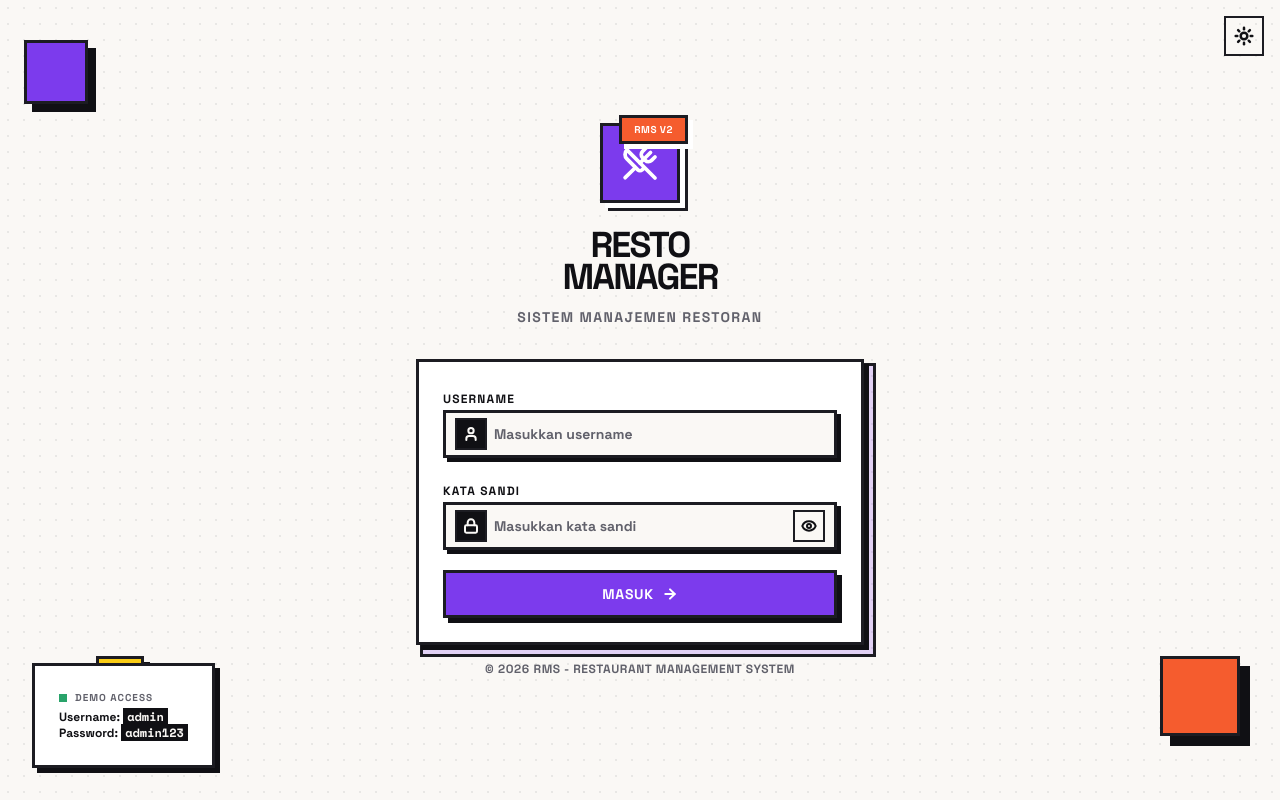
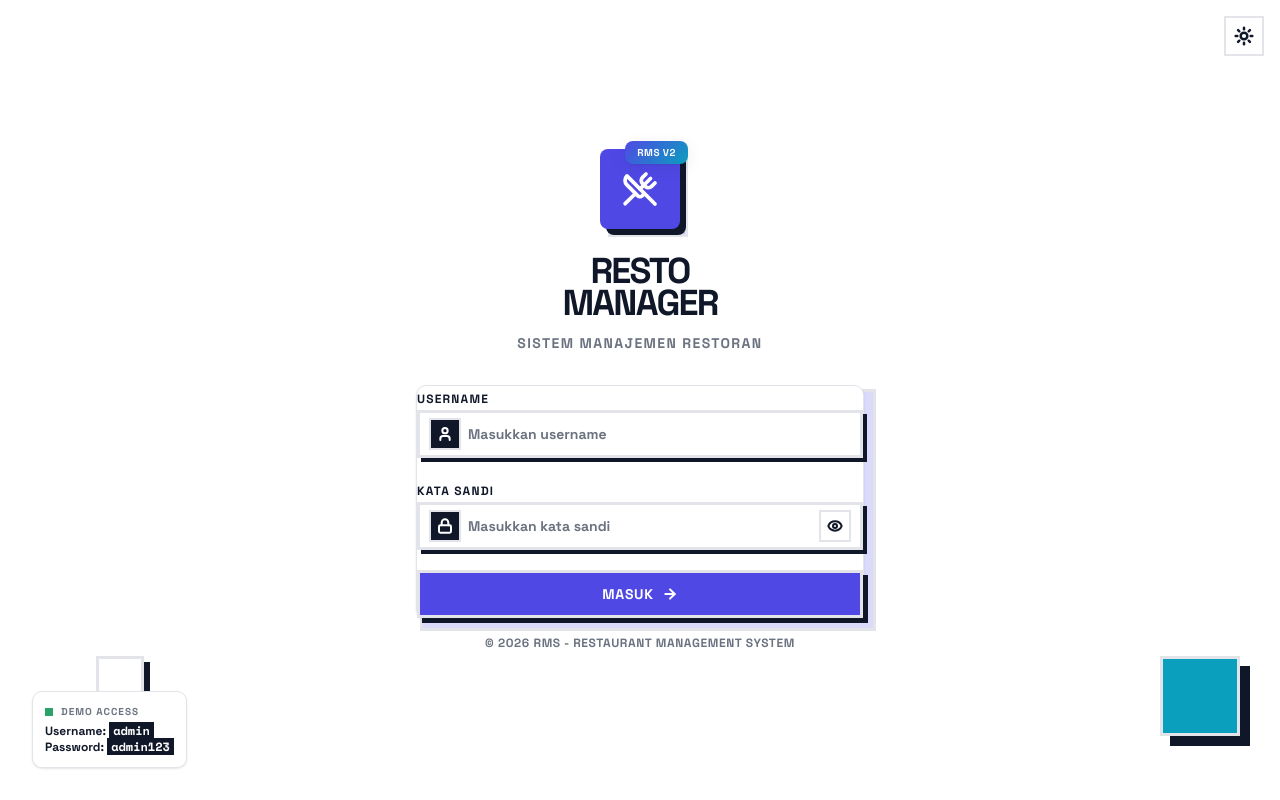
Before and after one commit to crizt0495/restaurant, a Next.js app: page /login in a window 1280 px wide. Built offline with nearby package versions, Linux system fonts and the light colour scheme.

Commit message:
style(core): premium page-header component + suffix premium on all stat inline classes; premium table wrapper + reports/settings card upgrade

```diff
--- a/src/app/globals.css
+++ b/src/app/globals.css
@@ -3,80 +3,71 @@
 @custom-variant dark (&:is(.dark *));
 
 :root {
-  --background: 40 33% 97%;
-  --foreground: 240 10% 7%;
+  --background: 0 0% 100%;
+  --foreground: 222 47% 11%;
   --card: 0 0% 100%;
-  --card-foreground: 240 10% 7%;
+  --card-foreground: 222 47% 11%;
   --popover: 0 0% 100%;
-  --popover-foreground: 240 10% 7%;
-  --primary: 262 83% 58%;
+  --popover-foreground: 222 47% 11%;
+  --primary: 243 75% 59%;
   --primary-foreground: 0 0% 100%;
-  --secondary: 160 51% 32%;
+  --secondary: 220 14% 47%;
   --secondary-foreground: 0 0% 100%;
-  --muted: 40 15% 93%;
-  --muted-foreground: 240 5% 40%;
-  --accent: 14 91% 57%;
+  --muted: 220 14% 96%;
+  --muted-foreground: 220 9% 46%;
+  --accent: 190 90% 39%;
   --accent-foreground: 0 0% 100%;
-  --destructive: 0 84% 60%;
+  --destructive: 0 72% 51%;
   --destructive-foreground: 0 0% 100%;
   --success: 152 60% 40%;
   --success-foreground: 0 0% 100%;
-  --warning: 38 92% 50%;
-  --warning-foreground: 240 10% 7%;
-  --info: 210 100% 48%;
+  --warning: 38 92% 45%;
+  --warning-foreground: 0 0% 100%;
+  --info: 213 100% 50%;
   --info-foreground: 0 0% 100%;
-  --border: 240 10% 12%;
-  --input: 0 0% 100%;
-  --ring: 262 83% 58%;
-  --radius: 0rem;
-  --brutal-shadow: 5px 5px 0 0;
-  --brutal-shadow-sm: 3px 3px 0 0;
-  --brutal-shadow-lg: 8px 8px 0 0;
-  --brutal-shadow-xl: 12px 12px 0 0;
-  --brutal-ink: 240 10% 12%;
-  --brutal-yellow: 48 96% 53%;
-  --brutal-pink: 330 81% 60%;
-  --brutal-blue: 210 100% 48%;
-  --brutal-green: 152 60% 40%;
-  --brutal-orange: 14 91% 57%;
-  --brutal-purple: 262 83% 58%;
-  --brutal-lime: 84 60% 42%;
+  --border: 220 14% 90%;
+  --input: 220 14% 90%;
+  --ring: 243 75% 59%;
+  --radius: 0.5rem;
+  --shadow-color: 222 47% 11% / 0.08;
+  --shadow-color-sm: 222 47% 11% / 0.06;
+  --shadow: 0 1px 2px 0 hsl(var(--shadow-color-sm)), 0 4px 16px 0 hsl(var(--shadow-color));
+  --shadow-sm: 0 1px 3px 0 hsl(var(--shadow-color-sm)), 0 1px 2px 0 hsl(var(--shadow-color-sm));
+  --shadow-lg: 0 10px 30px -5px hsl(var(--shadow-color)), 0 4px 10px -6px hsl(var(--shadow-color-sm));
+  --shadow-lg-hover: 0 16px 40px -8px hsl(var(--shadow-color)), 0 6px 14px -8px hsl(var(--shadow-color-sm));
   --font-sans: var(--font-space-grotesk), ui-sans-serif, system-ui, sans-serif;
   --font-mono: var(--font-space-mono), ui-monospace, monospace;
   --font-display: var(--font-space-grotesk), ui-sans-serif, system-ui, sans-serif;
 }
 
 .dark {
-  --background: 245 15% 9%;
-  --foreground: 40 20% 95%;
-  --card: 245 12% 13%;
-  --card-foreground: 40 20% 95%;
-  --popover: 245 12% 13%;
-  --popover-foreground: 40 20% 95%;
-  --primary: 262 83% 65%;
-  --primary-foreground: 245 15% 9%;
-  --secondary: 160 51% 42%;
-  --secondary-foreground: 245 15% 9%;
-  --muted: 245 12% 18%;
-  --muted-foreground: 240 5% 65%;
-  --accent: 14 91% 62%;
-  --accent-foreground: 245 15% 9%;
-  --destructive: 0 84% 65%;
+  --background: 224 28% 9%;
+  --foreground: 210 30% 96%;
+  --card: 224 26% 12%;
+  --card-foreground: 210 30% 96%;
+  --popover: 224 26% 12%;
+  --popover-foreground: 210 30% 96%;
+  --primary: 243 82% 66%;
+  --primary-foreground: 0 0% 100%;
+  --secondary: 220 12% 40%;
+  --secondary-foreground: 0 0% 100%;
+  --muted: 224 22% 18%;
+  --muted-foreground: 220 12% 68%;
+  --accent: 190 70% 42%;
+  --accent-foreground: 0 0% 100%;
+  --destructive: 0 70% 55%;
   --destructive-foreground: 0 0% 100%;
-  --success: 152 60% 50%;
-  --success-foreground: 245 15% 9%;
-  --warning: 38 92% 58%;
-  --warning-foreground: 245 15% 9%;
-  --info: 210 100% 55%;
+  --success: 152 60% 44%;
+  --success-foreground: 0 0% 100%;
+  --warning: 38 92% 52%;
+  --warning-foreground: 0 0% 8%;
+  --info: 213 100% 56%;
   --info-foreground: 0 0% 100%;
-  --border: 240 8% 25%;
-  --input: 245 12% 13%;
-  --ring: 262 83% 65%;
-  --brutal-shadow: 5px 5px 0 0 hsl(262 83% 65%);
-  --brutal-shadow-sm: 3px 3px 0 0 hsl(262 83% 65%);
-  --brutal-shadow-lg: 8px 8px 0 0 hsl(262 83% 65%);
-  --brutal-shadow-xl: 12px 12px 0 0 hsl(262 83% 65%);
-  --brutal-ink: 40 20% 95%;
+  --border: 224 22% 22%;
+  --input: 224 22% 20%;
+  --ring: 243 82% 66%;
+  --shadow-color: 220 20% 3% / 0.5;
+  --shadow-color-sm: 220 20% 3% / 0.3;
 }
 
 @theme inline {
@@ -106,24 +97,17 @@
   --color-input: hsl(var(--input));
   --color-ring: hsl(var(--ring));
   --color-chart-1: hsl(var(--primary));
-  --color-chart-2: hsl(var(--secondary));
-  --color-chart-3: hsl(var(--accent));
-  --color-chart-4: hsl(var(--destructive));
-  --color-chart-5: hsl(var(--info));
-  --font-sans: var(--font-space-grotesk), ui-sans-serif, system-ui, sans-serif;
-  --font-mono: var(--font-space-mono), ui-monospace, monospace;
-  --font-display: var(--font-space-grotesk), ui-sans-serif, system-ui, sans-serif;
-  --radius-sm: 0rem;
-  --radius-md: 0rem;
-  --radius-lg: 0rem;
-  --radius-xl: 0rem;
-  --color-brutal-yellow: hsl(var(--brutal-yellow));
-  --color-brutal-pink: hsl(var(--brutal-pink));
-  --color-brutal-blue: hsl(var(--brutal-blue));
-  --color-brutal-green: hsl(var(--brutal-green));
-  --color-brutal-orange: hsl(var(--brutal-orange));
-  --color-brutal-purple: hsl(var(--brutal-purple));
-  --color-brutal-lime: hsl(var(--brutal-lime));
+  --color-chart-2: hsl(var(--accent));
+  --color-chart-3: hsl(var(--success));
+  --color-chart-4: hsl(var(--warning));
+  --color-chart-5: hsl(var(--destructive));
+  --font-sans: var(--font-sans);
+  --font-mono: var(--font-mono);
+  --font-display: var(--font-display);
+  --radius-sm: 0.375rem;
+  --radius-md: 0.5rem;
+  --radius-lg: 0.625rem;
+  --radius-xl: 0.75rem;
 }
 
 * {
@@ -134,6 +118,8 @@ body {
   background-color: hsl(var(--background));
   color: hsl(var(--foreground));
   font-family: var(--font-sans);
+  -webkit-font-smoothing: antialiased;
+  text-rendering: optimizeLegibility;
 }
 
 @layer base {
@@ -145,49 +131,34 @@ body {
   }
   h1, h2, h3, h4, h5, h6 {
     font-family: var(--font-display);
-    font-weight: 700;
+    font-weight: 650;
     letter-spacing: -0.02em;
   }
-
   ::selection {
-    background-color: hsl(var(--primary));
-    color: hsl(var(--primary-foreground));
+    background-color: hsl(var(--primary) / 0.16);
+    color: hsl(var(--foreground));
   }
 }
 
+/* Scrollbar halus premium */
 ::-webkit-scrollbar {
-  width: 12px;
-  height: 12px;
+  width: 10px;
+  height: 10px;
 }
-
 ::-webkit-scrollbar-track {
   background: hsl(var(--muted));
-  border-left: 2px solid hsl(var(--border));
 }
-
 ::-webkit-scrollbar-thumb {
-  background: hsl(var(--foreground));
-  border: 2px solid hsl(var(--border));
+  background: hsl(var(--secondary) / 0.4);
+  border: 2px solid hsl(var(--muted));
+  border-radius: 9999px;
 }
-
 ::-webkit-scrollbar-thumb:hover {
-  background: hsl(var(--primary));
+  background: hsl(var(--secondary));
 }
-
 * {
   scrollbar-width: thin;
-  scrollbar-color: hsl(var(--foreground)) hsl(var(--muted));
-}
-
-@media print {
-  aside, header, nav, .no-print { display: none !important; }
-  main { padding: 0 !important; }
-  body { background: #fff; }
-  .receipt-print {
-    max-width: 100% !important;
-    box-shadow: none !important;
-    border: none !important;
-  }
+  scrollbar-color: hsl(var(--secondary) / 0.5) hsl(var(--muted));
 }
 
 @layer utilities {
@@ -195,293 +166,176 @@ body {
     font-family: var(--font-mono), ui-monospace, monospace;
   }
 
-  .brutal {
-    border: 3px solid hsl(var(--brutal-ink));
-    box-shadow: var(--brutal-shadow);
+  /* --- Modern minimal premium primitives (nama untuk kompatibilitas, isi premium) --- */
+  .brutal-card {
+    background-color: hsl(var(--card));
+    border: 1px solid hsl(var(--border));
+    border-radius: var(--radius-lg);
+    box-shadow: var(--shadow-sm);
+  }
+
+  .brutal-card-lg {
+    background-color: hsl(var(--card));
+    border: 1px solid hsl(var(--border));
+    border-radius: var(--radius-xl);
+    box-shadow: var(--shadow);
   }
 
   .brutal-sm {
-    border: 2px solid hsl(var(--brutal-ink));
-    box-shadow: var(--brutal-shadow-sm);
+    border-radius: var(--radius-md);
+  }
+
+  .brutal {
+    border-radius: var(--radius-md);
   }
 
   .brutal-lg {
-    border: 3px solid hsl(var(--brutal-ink));
-    box-shadow: var(--brutal-shadow-lg);
+    border-radius: var(--radius-lg);
   }
 
-  .brutal-xl {
-    border: 3px solid hsl(var(--brutal-ink));
-    box-shadow: var(--brutal-shadow-xl);
+  .brutal-hover {
+    transition: transform 140ms cubic-bezier(0.2, 0.8, 0.2, 1), box-shadow 140ms cubic-bezier(0.2, 0.8, 0.2, 1);
+  }
+  .brutal-hover:hover {
+    transform: translateY(-2px);
+    box-shadow: var(--shadow-lg);
+  }
+  .brutal-hover:active {
+    transform: translateY(0);
   }
 
-  .brutal-flat {
-    border: 3px solid hsl(var(--brutal-ink));
-    box-shadow: none;
+  .brutal-active:active {
+    transform: translateY(1px);
   }
 
   .brutal-shadow {
-    box-shadow: var(--brutal-shadow);
+    box-shadow: var(--shadow);
+  }
+  .brutal-shadow-sm {
+    box-shadow: var(--shadow-sm);
+  }
+  .brutal-shadow-lg {
+    box-shadow: var(--shadow-lg);
   }
 
-  .brutal-shadow-sm {
-    box-shadow: var(--brutal-shadow-sm);
+  .brutal-tag {
+    display: inline-flex;
+    align-items: center;
+    gap: 0.375rem;
+    padding: 0.25rem 0.625rem;
+    border-radius: 9999px;
+    background: hsl(var(--primary) / 0.08);
+    color: hsl(var(--primary));
+    font-size: 0.72rem;
+    font-weight: 700;
+    letter-spacing: 0.02em;
+    border: 1px solid hsl(var(--primary) / 0.15);
   }
 
-  .brutal-shadow-lg {
-    box-shadow: var(--brutal-shadow-lg);
-  }
-
-  .brutal-shadow-xl {
-    box-shadow: var(--brutal-shadow-xl);
+  .brutal-badge {
+    border-radius: 9999px;
   }
 
   .brutal-primary {
     background-color: hsl(var(--primary));
     color: hsl(var(--primary-foreground));
-    border: 3px solid hsl(var(--brutal-ink));
-    box-shadow: var(--brutal-shadow);
-  }
-
-  .brutal-secondary {
-    background-color: hsl(var(--secondary));
-    color: hsl(var(--secondary-foreground));
-    border: 3px solid hsl(var(--brutal-ink));
-    box-shadow: var(--brutal-shadow);
+    border-radius: var(--radius-md);
   }
 
   .brutal-accent {
-    background-color: hsl(var(--accent));
-    color: hsl(var(--accent-foreground));
-    border: 3px solid hsl(var(--brutal-ink));
-    box-shadow: var(--brutal-shadow);
-  }
-
-  .brutal-destructive {
-    background-color: hsl(var(--destructive));
-    color: hsl(var(--destructive-foreground));
-    border: 3px solid hsl(var(--brutal-ink));
-    box-shadow: var(--brutal-shadow);
-  }
-
-  .brutal-success {
-    background-color: hsl(var(--success));
-    color: hsl(var(--success-foreground));
-    border: 3px solid hsl(var(--brutal-ink));
-    box-shadow: var(--brutal-shadow);
-  }
-
-  .brutal-hover {
-    transition: transform 100ms ease, box-shadow 100ms ease;
-  }
-
-  .brutal-hover:hover {
-    transform: translate(-2px, -2px);
-    box-shadow: 7px 7px 0 0 hsl(var(--brutal-ink));
-  }
-
-  .brutal-active:active {
-    transform: translate(3px, 3px);
-    box-shadow: 0 0 0 0 hsl(var(--brutal-ink));
-  }
-
-  .brutal-tag {
-    border: 2px solid hsl(var(--brutal-ink));
-    box-shadow: 2px 2px 0 0 hsl(var(--brutal-ink));
-    font-family: var(--font-mono), ui-monospace, monospace;
-    font-size: 0.75rem;
-    font-weight: 700;
-    text-transform: uppercase;
-    letter-spacing: 0.05em;
-  }
-
-  .brutal-input {
-    border: 3px solid hsl(var(--brutal-ink)) !important;
-    box-shadow: 4px 4px 0 0 hsl(var(--brutal-ink));
-    font-family: var(--font-sans);
-    font-weight: 500;
-  }
-
-  .brutal-input:focus {
-    box-shadow: 4px 4px 0 0 hsl(var(--primary));
-    border-color: hsl(var(--primary)) !important;
-    outline: none;
-  }
-
-  .brutal-table {
-    border: 3px solid hsl(var(--brutal-ink));
-  }
-
-  .brutal-table th {
-    background-color: hsl(var(--brutal-ink));
-    color: hsl(0 0% 100%);
-    font-family: var(--font-mono), ui-monospace, monospace;
-    font-size: 0.75rem;
-    font-weight: 700;
-    text-transform: uppercase;
-    letter-spacing: 0.1em;
-    padding: 0.75rem 1rem;
-    text-align: left;
-  }
-
-  .brutal-table td {
-    padding: 0.75rem 1rem;
-    border-top: 2px solid hsl(var(--brutal-ink));
-    font-weight: 500;
-  }
-
-  .brutal-table tr:hover td {
-    background-color: hsl(var(--primary) / 0.06);
-  }
-
-  .brutal-card {
-    background-color: hsl(var(--card));
-    border: 3px solid hsl(var(--brutal-ink));
-    box-shadow: var(--brutal-shadow);
-    padding: 1.5rem;
-  }
-
-  .brutal-card-lg {
-    background-color: hsl(var(--card));
-    border: 3px solid hsl(var(--brutal-ink));
-    box-shadow: var(--brutal-shadow-lg);
-    padding: 2rem;
+    background: linear-gradient(135deg, hsl(var(--primary)), hsl(var(--accent)));
+    color: hsl(var(--primary-foreground));
+    border-radius: var(--radius-md);
+    box-shadow: var(--shadow);
   }
 
   .brutal-section {
-    background-color: hsl(var(--card));
-    border: 3px solid hsl(var(--brutal-ink));
-    box-shadow: var(--brutal-shadow);
+    border-radius: var(--radius-lg);
+    background: hsl(var(--card));
+    border: 1px solid hsl(var(--border));
+    box-shadow: var(--shadow-sm);
   }
 
-  .brutal-badge {
-    display: inline-flex;
-    align-items: center;
-    padding: 0.25rem 0.75rem;
-    border: 2px solid hsl(var(--brutal-ink));
-    box-shadow: 2px 2px 0 0 hsl(var(--brutal-ink));
-    font-family: var(--font-mono), ui-monospace, monospace;
-    font-size: 0.75rem;
-    font-weight: 700;
-    text-transform: uppercase;
-    letter-spacing: 0.05em;
-    line-height: 1;
+  .brutal-stripe, .brutal-dots, .brutal-grid {
+    background: transparent;
   }
 
-  .brutal-divider {
-    border: none;
-    border-top: 3px solid hsl(var(--brutal-ink));
-    margin: 1.5rem 0;
+  /* --- Entri animasi halus premium --- */
+  .animate-brutal-pop {
+    animation: premium-pop 240ms cubic-bezier(0.2, 0.8, 0.2, 1);
   }
-
-  .brutal-stripe {
-    background-image: repeating-linear-gradient(
-      -45deg,
-      transparent,
-      transparent 10px,
-      hsl(var(--brutal-ink) / 0.04) 10px,
-      hsl(var(--brutal-ink) / 0.04) 20px
-    );
-  }
-
-  .brutal-dots {
-    background-image: radial-gradient(
-      circle,
-      hsl(var(--brutal-ink) / 0.08) 1px,
-      transparent 1px
-    );
-    background-size: 16px 16px;
-  }
-
-  .brutal-grid {
-    background-image:
-      linear-gradient(hsl(var(--brutal-ink) / 0.05) 1px, transparent 1px),
-      linear-gradient(90deg, hsl(var(--brutal-ink) / 0.05) 1px, transparent 1px);
-    background-size: 20px 20px;
-  }
-
-  .neo-gradient {
-    background: linear-gradient(135deg, hsl(var(--primary)) 0%, hsl(var(--accent)) 100%);
-    border: 3px solid hsl(var(--brutal-ink));
-    box-shadow: var(--brutal-shadow-lg);
-  }
-
-  .neo-gradient-subtle {
-    background: linear-gradient(135deg, hsl(var(--card)) 0%, hsl(var(--muted)) 100%);
-    border: 3px solid hsl(var(--brutal-ink));
-    box-shadow: var(--brutal-shadow);
-  }
-
-  .neo-glow {
-    box-shadow: 0 0 0 3px hsl(var(--primary)), var(--brutal-shadow);
-  }
-
-  .neo-glow-accent {
-    box-shadow: 0 0 0 3px hsl(var(--accent)), var(--brutal-shadow);
-  }
-
-  .neo-offset {
-    position: relative;
-  }
-
-  .neo-offset::before {
-    content: '';
-    position: absolute;
-    inset: 0;
-    border: 3px solid hsl(var(--brutal-ink));
-    transform: translate(4px, 4px);
-    z-index: -1;
-    background: hsl(var(--primary) / 0.15);
-  }
-
-  .neo-offset-accent::before {
-    background: hsl(var(--accent) / 0.15);
-  }
-
-  .animate-brutal-bounce {
-    animation: brutal-bounce 0.5s ease-in-out;
-  }
-
-  @keyframes brutal-bounce {
-    0%, 100% { transform: translateY(0); }
-    50% { transform: translateY(-4px); }
-  }
-
-  .animate-brutal-pop {
-    animation: brutal-pop 0.3s ease-out;
-  }
-
-  @keyframes brutal-pop {
-    0% { transform: scale(0.95); opacity: 0.8; }
-    50% { transform: scale(1.02); }
+  @keyframes premium-pop {
+    0% { transform: scale(0.96); opacity: 0.6; }
     100% { transform: scale(1); opacity: 1; }
   }
 
-  .animate-brutal-slide-up {
-    animation: brutal-slide-up 0.4s ease-out;
+  .animate-brutal-bounce, .animate-float, .animate-brutal-slide-up {
+    animation: premium-rise 320ms cubic-bezier(0.2, 0.8, 0.2, 1);
   }
-
-  @keyframes brutal-slide-up {
-    0% { transform: translateY(20px); opacity: 0; }
+  @keyframes premium-rise {
+    0% { transform: translateY(10px); opacity: 0; }
     100% { transform: translateY(0); opacity: 1; }
   }
 
-  .animate-brutal-shake {
-    animation: brutal-shake 0.5s ease-in-out;
+  .animate-brutal-slide-in {
+    animation: premium-rise 320ms cubic-bezier(0.2, 0.8, 0.2, 1);
   }
 
-  @keyframes brutal-shake {
-    0%, 100% { transform: translateX(0); }
-    25% { transform: translateX(-3px); }
-    75% { transform: translateX(3px); }
+  .animate-brutal-bounce-in {
+    animation: premium-rise 340ms cubic-bezier(0.2, 0.8, 0.2, 1);
   }
 
-  .animate-float {
-    animation: float 3s ease-in-out infinite;
+  .animate-brutal-slide-up {
+    animation: premium-rise 340ms cubic-bezier(0.2, 0.8, 0.2, 1);
   }
 
-  @keyframes float {
-    0%, 100% { transform: translateY(0); }
-    50% { transform: translateY(-6px); }
+  .animate-brutal-shake {
+    animation: premium-shake 380ms ease-in-out;
+  }
+  @keyframes premium-shake {
+    0%, 100% { transform: translateX(0); }
+    30% { transform: translateX(-4px); }
+    60% { transform: translateX(4px); }
+  }
+
+  .animate-brutal-wiggle {
+    animation: premium-wiggle 500ms ease-in-out;
+  }
+  @keyframes premium-wiggle {
+    0%, 100% { transform: rotate(0); }
+    30% { transform: rotate(-3deg); }
+    60% { transform: rotate(3deg); }
+  }
+
+  .animate-brutal-tilt {
+    animation: premium-tilt 560ms cubic-bezier(0.2, 0.8, 0.2, 1);
+  }
+  @keyframes premium-tilt {
+    0% { transform: rotate(0) scale(1); }
+    40% { transform: rotate(-3deg) scale(1.02); }
+    100% { transform: rotate(0) scale(1); }
   }
 }
+
+/* =====================================================
+   Backward-compat: transform any leftover hard-shift
+   shadow utilities into lightweight premium shadows.
+   (Kept as classes so existing call sites still work.)
+   ===================================================== */
+.shadow-\[5px_5px_0_0_hsl\(var\(--brutal-shadow\)\)\],
+.shadow-\[4px_4px_0_0_hsl\(var\(--brutal-ink\)\)\],
+.brutal-offset::before {
+  box-shadow: none;
+}
+
+@media print {
+  aside, header, nav, .no-print { display: none !important; }
+  main { padding: 0 !important; }
+  body { background: #fff; color: #000; }
+  .receipt-print, .brutal-card, .brutal-card-lg {
+    max-width: 100% !important;
+    box-shadow: none !important;
+    border: none !important;
+    border-radius: 0 !important;
+  }
+}
```
